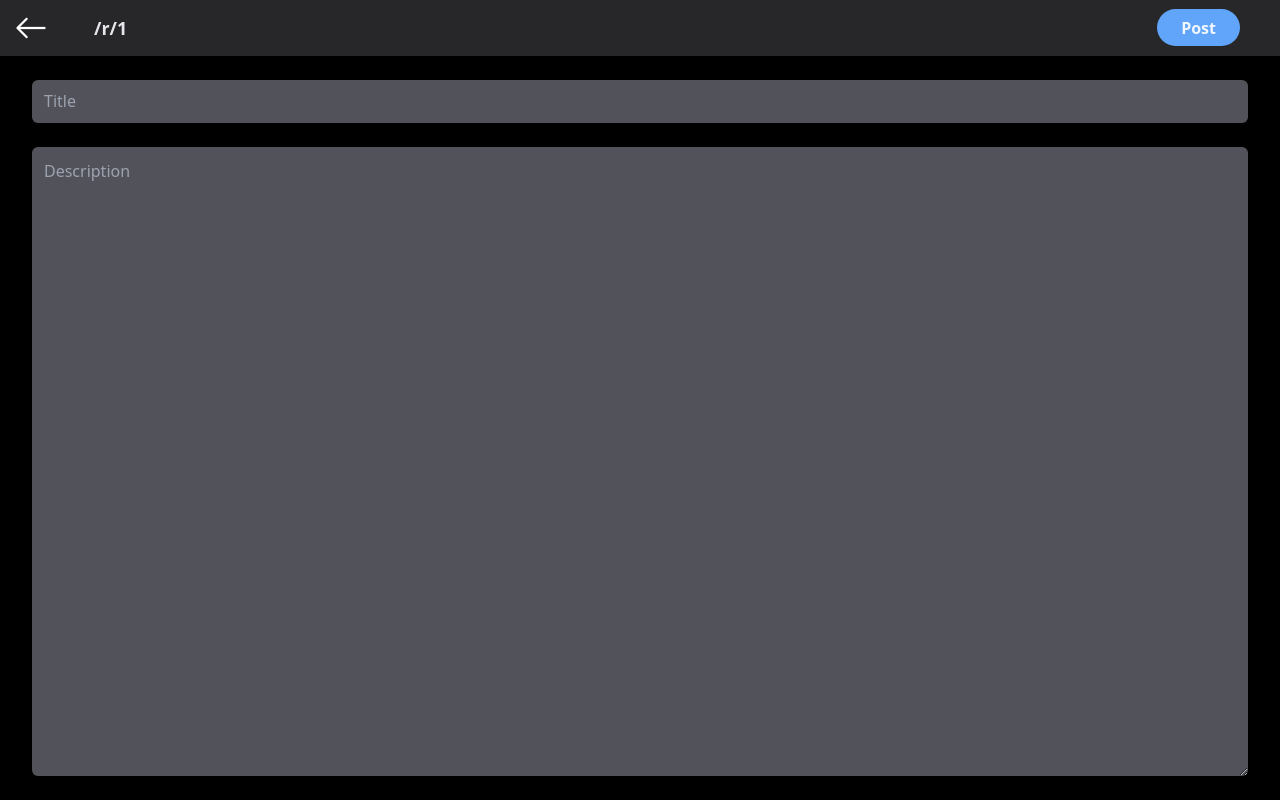
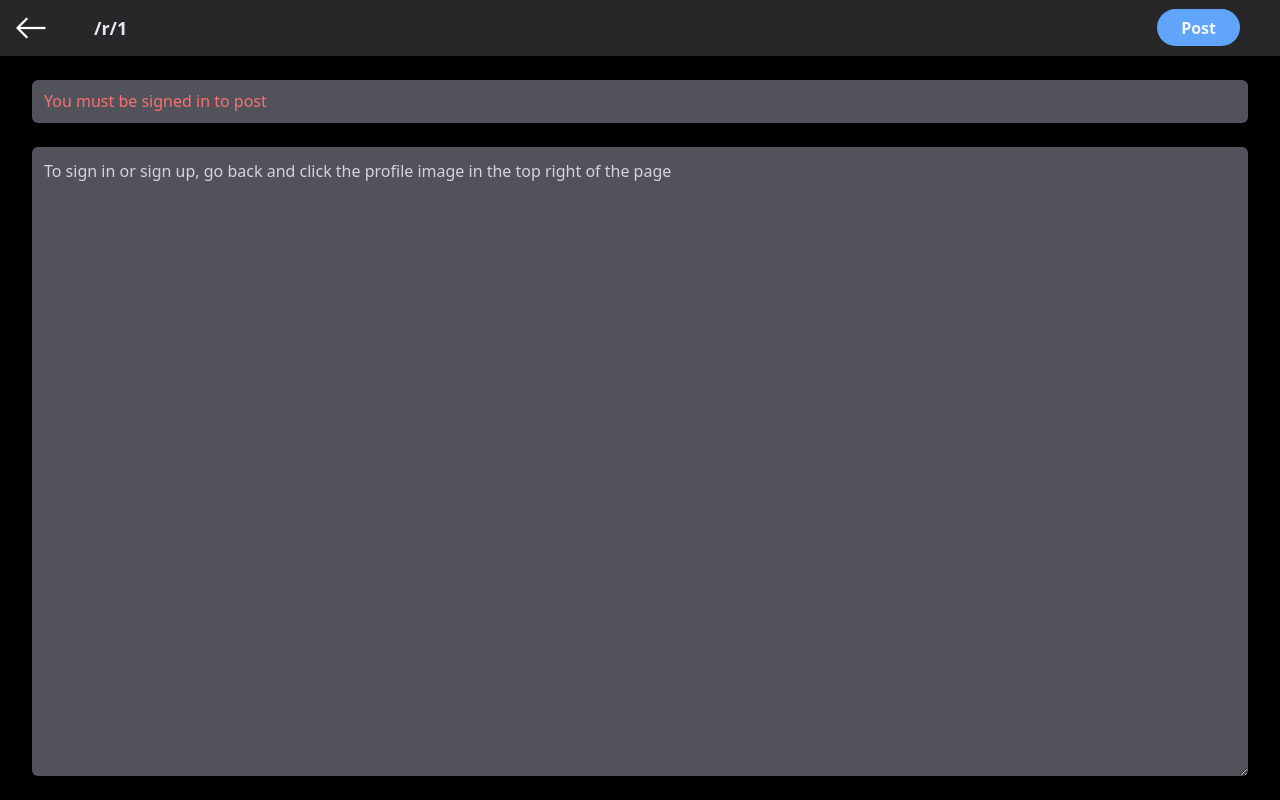
Before and after one commit to Kyle-Close/reddit-clone, a React (Create React App) app: page /r/1/create_post in a window 1280 px wide. Built offline with nearby package versions, Linux system fonts and the light colour scheme; no server answers; the database is empty.

Commit message:
If there are no posts in a sub then text is displayed indicating such

```diff
--- a/src/components/subreddit-page/CreatePost.js
+++ b/src/components/subreddit-page/CreatePost.js
@@ -1,5 +1,6 @@
 import React from 'react';
 import { useParams, useNavigate } from 'react-router';
+import { useSelector } from 'react-redux';
 
 import Header from '../header/Header';
 import BackButton from '../header/BackButton';
@@ -8,6 +9,7 @@ import { createPost, getSubredditId } from '../../firebase';
 import { uuidv4 } from '@firebase/util';
 
 function CreatePost() {
+	const authState = useSelector((state) => state.authState);
 	const navigate = useNavigate();
 	const [title, setTitle] = React.useState(null);
 	const [description, setDescription] = React.useState(null);
@@ -29,18 +31,20 @@ function CreatePost() {
 	}
 
 	async function handleSubmit() {
-		// 0. Check if title and description are filled out
-		if (!isPostValid()) {
-			console.log('invalid');
+		// Check if user is logged in
+		if (authState.userId === null) {
+			console.log('Must be signed in...');
 			return;
 		}
-		// 0. Generate post id
+		// Check if title and description are filled out
+		if (!isPostValid()) return;
+		// Generate random id for post
 		const postId = uuidv4();
-		// 1. Get subreddit id
+		// Get subreddit id
 		const subredditId = await getSubredditId(subredditName);
-		// 2. Add post to "posts" collection
+		// Add post to "posts" collection
 		createPost(postId, subredditId, title, description);
-		// 3. Navigate user to post page
+		// Navigate user to post page
 		navigate(`/r/${subredditName}/${postId}`);
 	}
 
@@ -58,16 +62,28 @@ function CreatePost() {
 				<input
 					maxLength={50}
 					onChange={handleTitleInputChange}
-					className='bg-zinc-600 h-12 rounded-md px-3 text-white placeholder-gray-400'
-					placeholder='Title'
+					className={`bg-zinc-600 h-12 rounded-md px-3 text-white ${
+						authState.userId ? 'placeholder-gray-400' : 'placeholder-red-400'
+					}`}
+					placeholder={
+						authState.userId ? 'Title' : 'You must be signed in to post'
+					}
 					required
+					disabled={!authState.userId}
 				/>
 				<textarea
 					maxLength={10000}
 					onChange={handleDescriptionInputChange}
-					className='bg-zinc-600 h-full rounded-md py-3 px-3 text-white placeholder-gray-400'
-					placeholder='Description'
+					className={`bg-zinc-600 h-full rounded-md py-3 px-3 text-white ${
+						authState.userId ? 'placeholder-gray-400' : 'placeholder-gray-300'
+					}`}
+					placeholder={
+						authState.userId
+							? 'Description'
+							: 'To sign in or sign up, go back and click the profile image in the top right of the page'
+					}
 					required
+					disabled={!authState.userId}
 				/>
 			</div>
 		</div>
--- a/src/components/subreddit-page/Subreddit.js
+++ b/src/components/subreddit-page/Subreddit.js
@@ -31,9 +31,11 @@ function Subreddit() {
 	}
 
 	function createPostCards(postList) {
-		const cards = postList.map((postData) => {
+		if (postList.length > 0) {
+			const cards = postList.map((postData, key) => {
 				return (
 					<PostCard
+						key={key}
 						title={postData.title}
 						numUpvotes={postData.upvotes}
 						numDownvotes={postData.downvotes}
@@ -41,6 +43,9 @@ function Subreddit() {
 				);
 			});
 			setPostCards(cards);
+		} else {
+			setPostCards(null);
+		}
 	}
 
 	React.useEffect(() => {
@@ -50,7 +55,12 @@ function Subreddit() {
 	return (
 		<div className='bg-black h-screen'>
 			<SubredditPageHeader subredditName={subredditName} />
-			{postCards}
+			{postCards && postCards}
+			{!postCards && (
+				<h1 className='font-bold text-center mt-8 text-red-500'>
+					Looks like there are no posts yet. Be the first!
+				</h1>
+			)}
 			{modal.isOpen && renderModal()}
 		</div>
 	);
```
Lines whose indentation alone changed are shown as unchanged.
